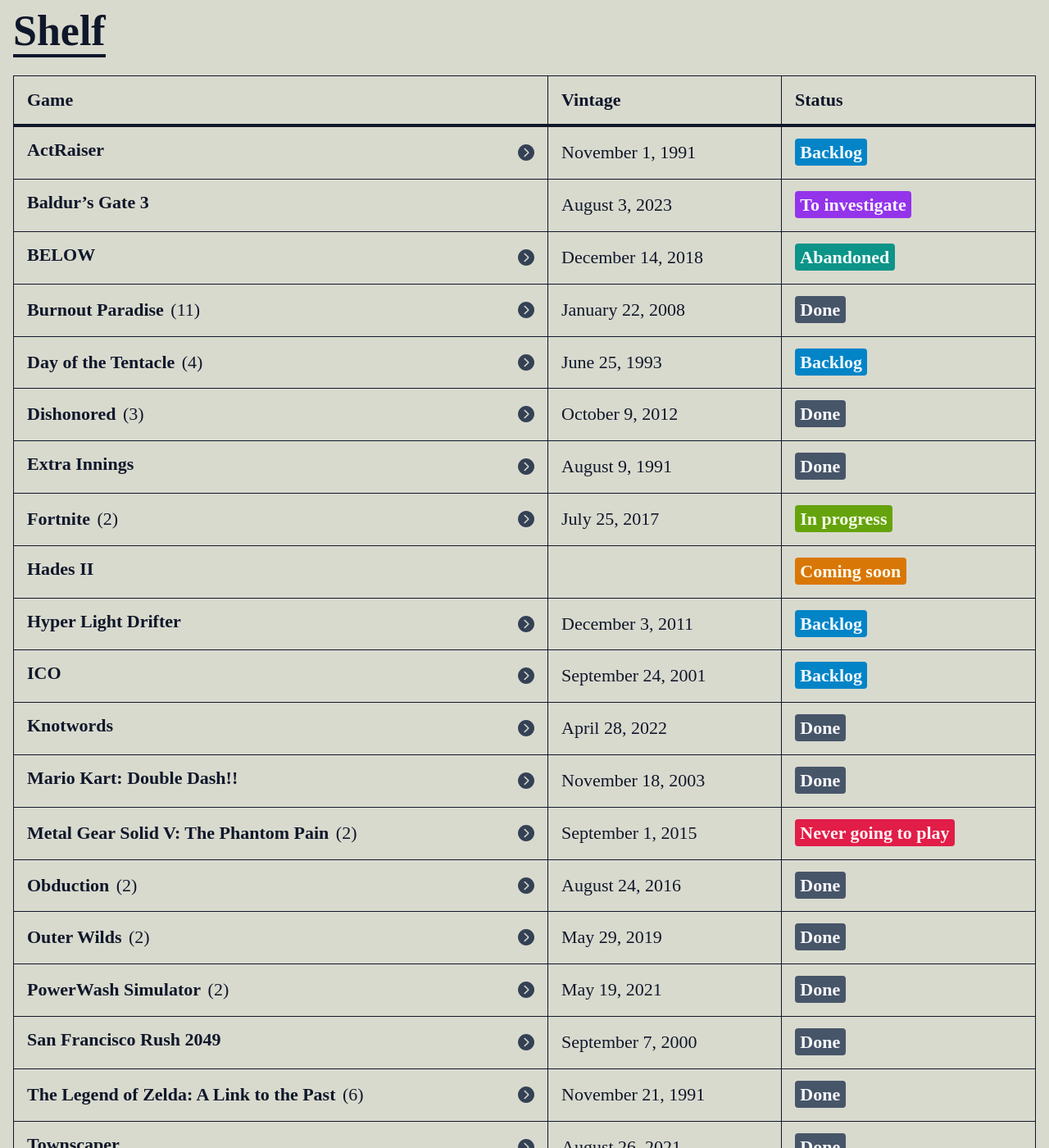
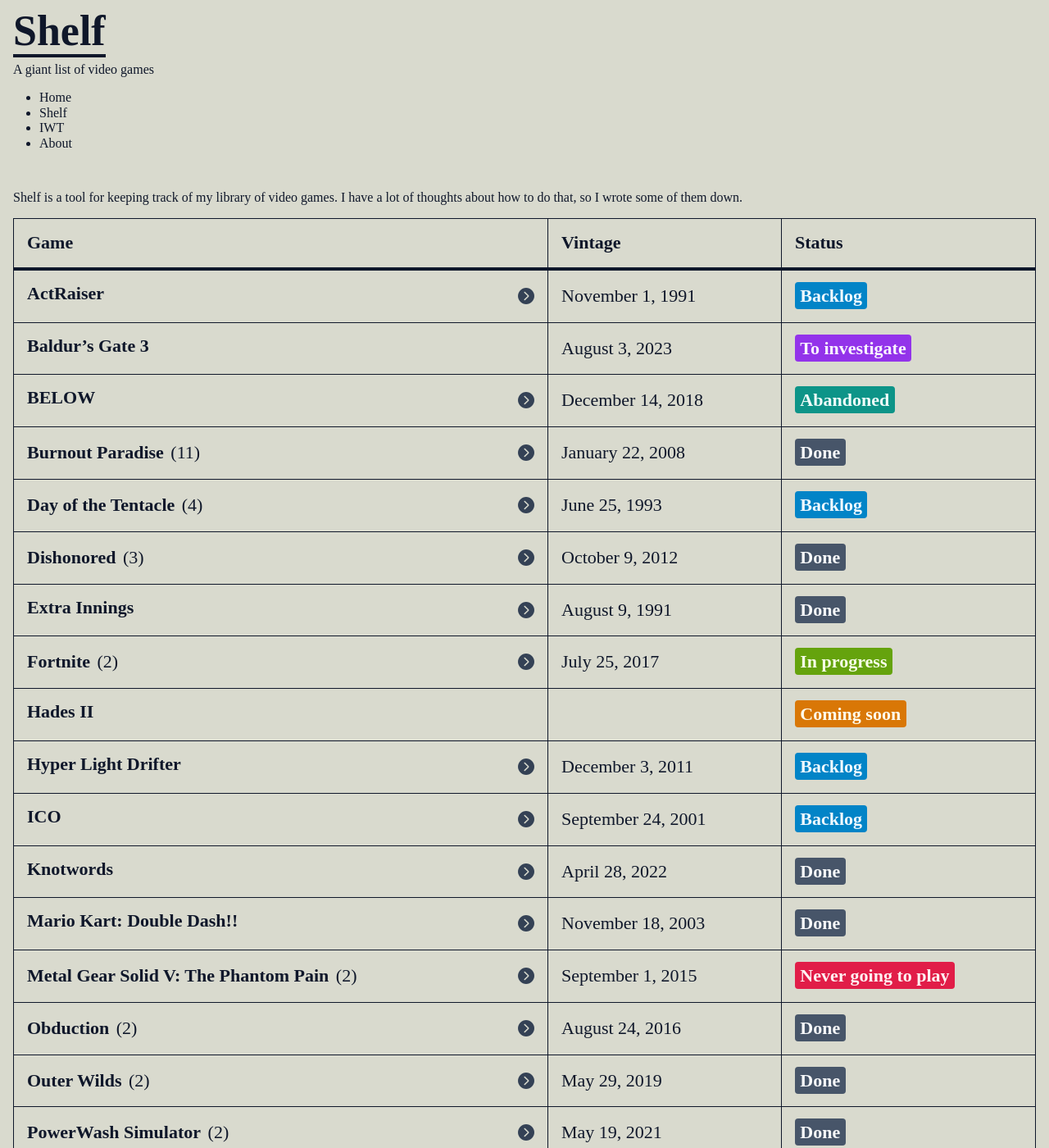
Before and after one commit to dalke/Cedeless, a Jekyll site: the page built from shelf.html, in a window 1280 px wide and 1400 px high. Shown: the whole window at 82% size. Built offline with Jekyll 4.4.1, drawn with Linux system fonts in a browser that asks for light colours; some web fonts are replaced; some of the changed text lies outside the part shown.

Commit message:
Add Shelf intro, move toggle JS to assets directory, move some stuff from page to layout document

```diff
--- a/_layouts/shelf.html
+++ b/_layouts/shelf.html
@@ -4,9 +4,19 @@
     <meta name="viewport" content="width=device-width, initial-scale=1.0">
     <title>{{ page.title }}</title>
     <script src="/assets/js/theme_read.js"></script>
+    <script src="/assets/js/shelf_toggle.js"></script>
     <link rel='stylesheet' href="/assets/css/cedeless.css">
   </head>
   <body class="shelf">
-    {{ content }}
+    <header class="shelf-header">
+      <div>
+        <h1><span>Shelf</span></h1>
+        <p>A giant list of video games</p>
+      </div>
+      {% include nav_list.html %}
+    </header>
+    <div class="shelf-body">
+      {{ content }}
+    </div>
   </body>
 </html>
--- /dev/null
+++ b/assets/js/shelf_toggle.js
@@ -0,0 +1,19 @@
+function ready(fn) {
+  if (document.readyState !== 'loading') {
+    fn();
+    return;
+  }
+  document.addEventListener('DOMContentLoaded', fn);
+}
+
+ready(function() {
+  const toggles = document.querySelectorAll('.toggle');
+
+  Array.from(toggles).forEach(toggler => {
+    toggler.addEventListener('click', function(event) {
+      event.preventDefault();
+      toggler.parentNode.classList.toggle('closed');
+      toggler.parentNode.classList.toggle('open');
+    });
+  });
+});
--- a/shelf.html
+++ b/shelf.html
@@ -3,11 +3,20 @@ title: Shelf
 layout: shelf
 permalink: /shelf/
 ---
+<p class="shelf-intro">
+  Shelf is a tool for keeping track of my library of video games. I have a lot of thoughts about how to do that, so I wrote <a href="/about/shelf/">some of them</a> down.
+</p>
+
 {% assign games_sorted_alpha_by_name = site.data.games_demo | sort_natural: "name" %}
 {% assign copy_data = site.data.copies %}
 
-<h1><span>Shelf</span></h1>
+{% comment %}
+  Would obviously prefer one layout that would serve for both mobile and larger screens. Could just do a scroll-on-X-axis table, but that's no fun.
+{% endcomment %}
 
+{% comment %}
+  Non-table for mobile
+{% endcomment %}
 <div class="non-table">
   {% for game in games_sorted_alpha_by_name %}
     {% comment %}
@@ -21,11 +30,8 @@ permalink: /shelf/
         {% endcomment %}
         {% assign game_copies = game_copies | push: copy_data[item] %}
     {% endfor %}
-
+    <div class="game">
       <div class="closed">
-      <p class="label">
-        Game
-      </p>
         {% if copies.size %}
           <a class="toggle">
             <div class="cell-game">
@@ -79,27 +85,50 @@ permalink: /shelf/
           </div>
         {% endif %}
       </div>
+      {% comment %}
+        Unreleased games will not have a vintage
+      {% endcomment %}
+      {% if game.vintage %}
         <div>
-      <p class="label">
-        Vintage
+          <p>
+            <span class="lead-in">
+              Vintage:
+            </span>
+            {{ game.vintage | date: '%B %e, %Y' }}
           </p>
         </div>
+      {% endif %}
+      {% comment %}
+        Every game should have a status, otherwise why is it here?
+        But perform a check in case of poorly entered data.
+      {% endcomment %}
+      {% if game.status %}
         <div>
-      <p class="label">
-        Status
+          <p>
+            <span class="lead-in">
+              Status:
+            </span>
+            <span class="badge status-{{ game.status | slugify }}">
+              {{ game.status | capitalize }}
+            </span>
           </p>
         </div>
+      {% endif %}
+    </div>
+    {% comment %}
+      Close out with a count
+    {% endcomment %}
+    {% if forloop.last %}
+      <p class="total">
+        {{ forloop.length }} game{% if forloop.length > 1 %}s{% endif %}
+      </p>
+    {% endif %}
   {% endfor %}
 </div>
 
-
-
-
-
-
-
-
-
+{% comment %}
+  Table for larger displays
+{% endcomment %}
 <table>
     <thead>
         <tr>
@@ -185,7 +214,11 @@ permalink: /shelf/
               Unreleased games will not have a vintage
             {% endcomment %}
             {% if game.vintage %}
-              {{ game.vintage | date: '%B %e, %Y' }}
+              {% comment %}
+                Keep month and day on the same line
+              {% endcomment %}
+              <span class="util-nowrap">{{ game.vintage | date: '%B %e' }}, </span>
+              <span>{{ game.vintage | date: '%Y' }}</span>
             {% endif %}
           </td>
           <td>
```
Also changed, not shown: other parts of shelf.html (+0 -22 lines). Lines whose indentation alone changed are shown as unchanged.
